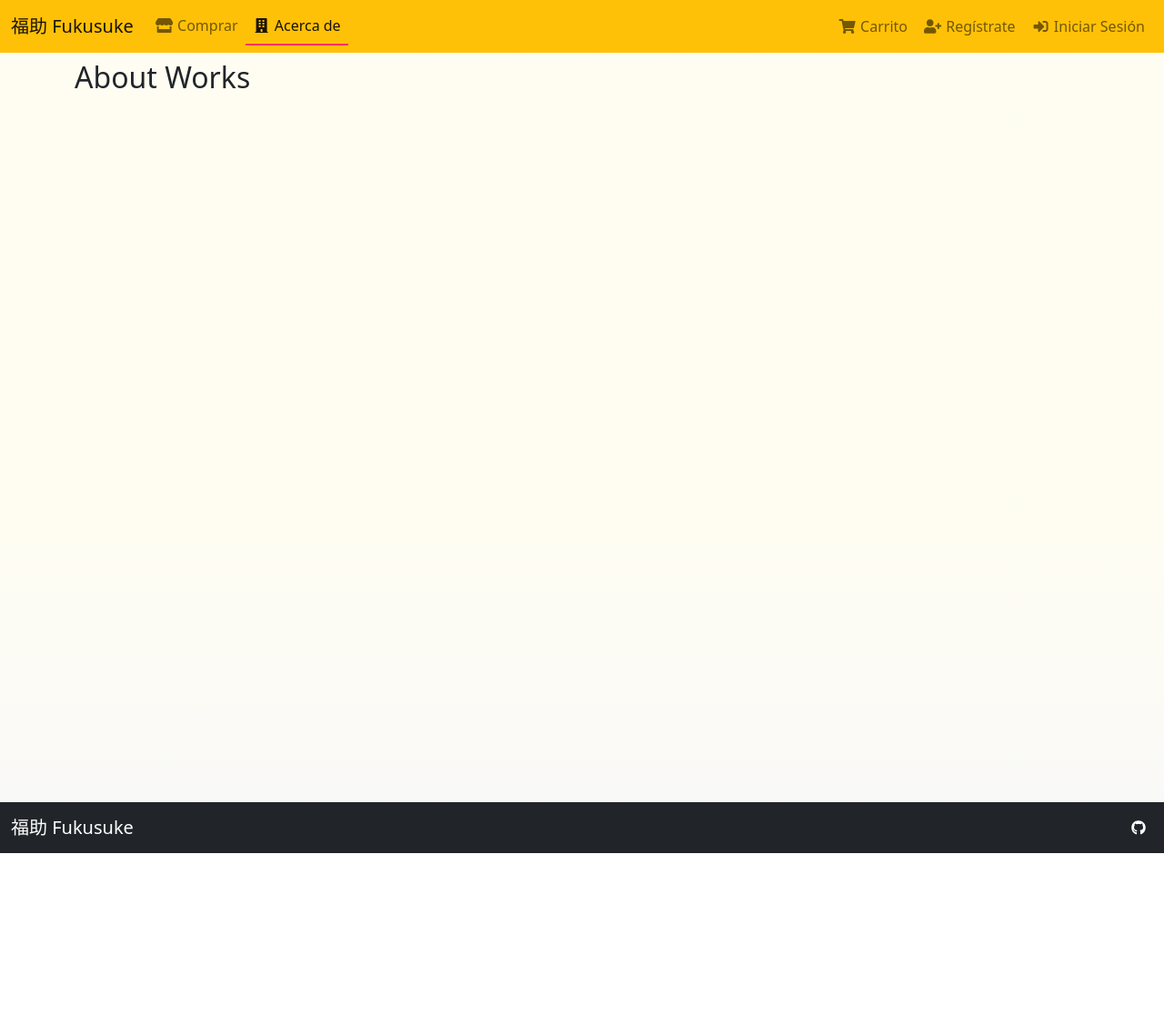
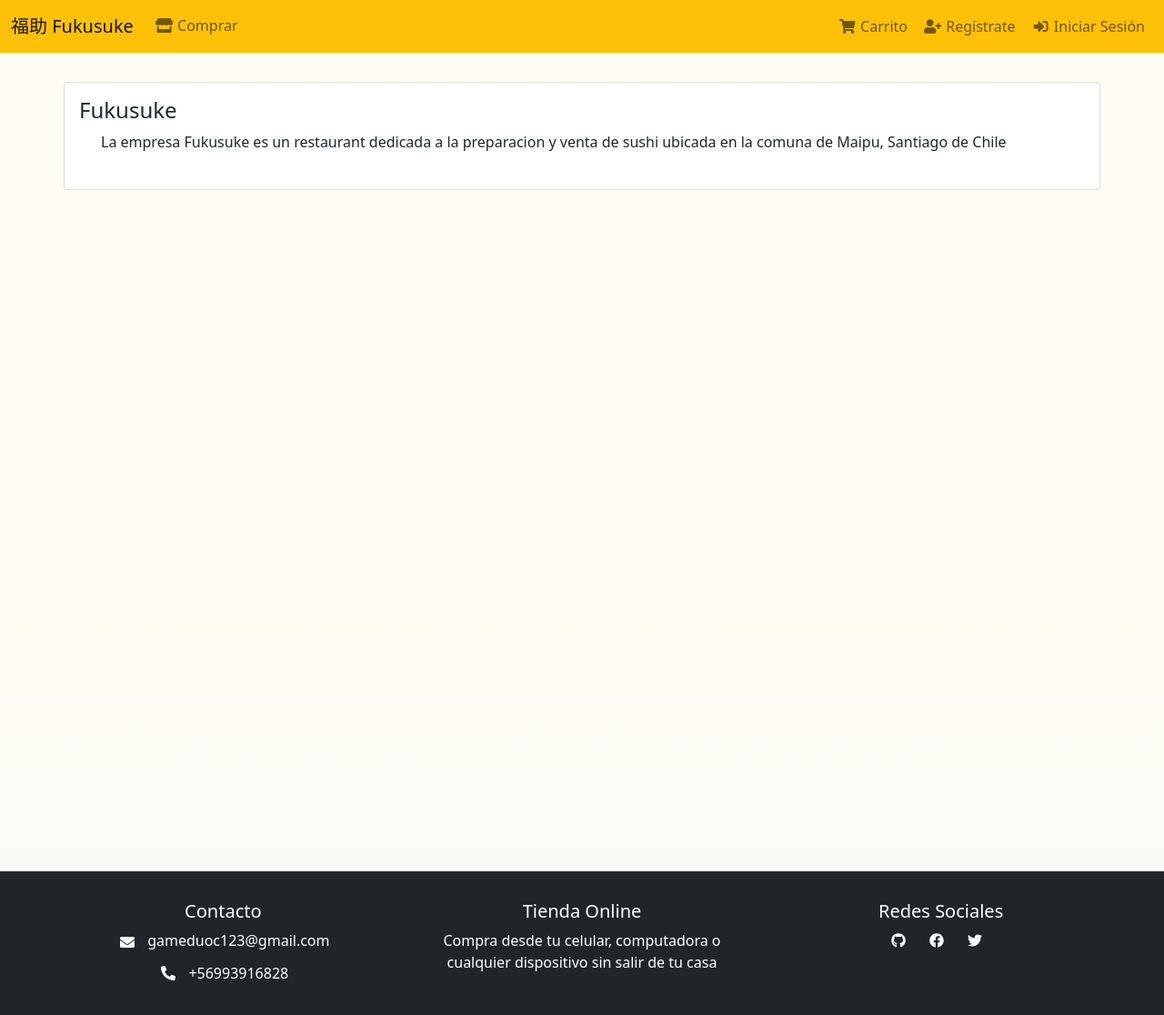
Before and after one commit to Giraalexis/Fukusuke, a Next.js app in the folder fukusuke-web/: page /about in a window 1280 px wide. Shown: the whole page at 91% size. Before the commit the page ends 938 px from the top, so only its background shows below. Built offline with nearby package versions, Linux system fonts and the light colour scheme.

Commit message:
Mejorar Foteer, corregir error http 2 veces

```diff
--- a/fukusuke-web/components/Cart.js
+++ b/fukusuke-web/components/Cart.js
@@ -138,7 +138,7 @@ const Cart = (props)=>{
 
   return(
     <div>
-      <a className="nav-link btn d-flex justify-content-center align-items-center" onClick={handleShow} onClick={refreshCart} data-bs-toggle="modal" data-bs-target="#CartModal">
+      <a className="nav-link btn d-flex justify-content-center align-items-center" onClick={handleShow,refreshCart} data-bs-toggle="modal" data-bs-target="#CartModal">
       <FontAwesomeIcon  icon={faShoppingCart} style={{width: "1.2em",marginRight:'5px'}}/>
         Carrito
       </a>
--- a/fukusuke-web/components/Footer.js
+++ b/fukusuke-web/components/Footer.js
@@ -1,19 +1,40 @@
 import Link from "next/link";
 import {FontAwesomeIcon} from '@fortawesome/react-fontawesome'
-import {} from '@fortawesome/free-solid-svg-icons' //FAS --> SOLIDO
-import {faGithub} from '@fortawesome/free-brands-svg-icons' //FAB --> MARCA
+import {faEnvelope,faPhoneAlt} from '@fortawesome/free-solid-svg-icons' //FAS --> SOLIDO
+import {faGithub,faFacebook,faTwitter} from '@fortawesome/free-brands-svg-icons' //FAB --> MARCA
 
 
 const Footer = () => (
-  <nav className="navbar navbar-expand-lg navbar-dark bg-dark mt-4 hide-print">
-    <div className="container-fluid">
-      <div className="d-flex">
-        <Link href="/"><a className="navbar-brand">福助 Fukusuke</a></Link>
+  <nav style={{marginTop:'100px'}} className="navbar navbar-expand-lg navbar-dark bg-dark  pt-4 hide-print">
+    <div className="container-fluid row align-items-start justify-content-around  m-4 mt-2 text-center">
+      <div className="col-lg-4 col-md-6 col-sm-12">
+        <h5 className="text-white ">Contacto</h5>
+        <div className="d-flex align-items-center justify-content-center mt-2">
+          <FontAwesomeIcon  icon={faEnvelope} style={{width: "1.5em", color: 'white',marginRight:'10px'}}/>
+          <p className="text-white mb-1">gameduoc123@gmail.com</p>
+        </div>
+        <div className="d-flex align-items-center justify-content-center mt-2">
+          <FontAwesomeIcon  icon={faPhoneAlt} style={{width: "1.5em", color: 'white',marginRight:'10px'}}/>
+          <p className="text-white mb-0">+56993916828</p>
+        </div>
       </div>
-      <div className="d-flex">
-        <a href="https://github.com/Giraalexis/Fukusuke" target="_blank">
-          <FontAwesomeIcon  icon={faGithub} style={{width: "2em", color: 'white'}}/>
-        </a>
+      <div className="col-lg-4 col-md-6 col-sm-12">
+        <h5 className="text-white ">Tienda Online</h5>
+        <p className="text-white">Compra desde tu celular, computadora o cualquier dispositivo sin salir de tu casa</p>
+      </div>
+      <div className="col-lg-4 col-md-6 col-sm-12">
+        <h5 className="text-white">Redes Sociales</h5>
+        <div className="">
+          <a href="https://github.com/Giraalexis/Fukusuke" target="_blank" style={{paddingRight:'10px'}}>
+            <FontAwesomeIcon  icon={faGithub} style={{width: "2em", color: 'white'}}/>
+          </a>
+          <a href="https://facebook.com" target="_blank" style={{paddingRight:'10px'}}>
+            <FontAwesomeIcon  icon={faFacebook} style={{width: "2em", color: 'white'}}/>
+          </a>
+          <a href="https://twitter.com" target="_blank" style={{paddingRight:'10px'}}>
+            <FontAwesomeIcon  icon={faTwitter} style={{width: "2em", color: 'white'}}/>
+          </a>
+        </div>
 
       </div>
 
--- a/fukusuke-web/components/Navigation.js
+++ b/fukusuke-web/components/Navigation.js
@@ -51,7 +51,7 @@ const Navigation = () => {
               <FontAwesomeIcon  icon={faStore} style={{width: "1.2em",marginRight:'5px'}}/>
               Comprar</a>
             </Link>
-            <Link href="/about"><a className={"nav-link"+(router.asPath == "/about" ?" active" : "")}>
+            <Link href="/about" ><a style={{display: 'none'}} className={"nav-link"+(router.asPath == "/about" ?" active" : "")}>
               <FontAwesomeIcon  icon={faBuilding} style={{width: "1.2em",marginRight:'5px'}}/>
               Acerca de</a>
             </Link>
--- a/fukusuke-web/pages/about.js
+++ b/fukusuke-web/pages/about.js
@@ -1,9 +1,5 @@
 import Head from 'next/head'
 import Container from '../components/Container';
-import CardProducto from '../components/card/CardProducto';
-import axios from 'axios'
-import fetch from "isomorphic-unfetch";
-import Carousel from '../components/Carousel'
 
 const About = (props)=> {
   return (
@@ -11,7 +7,16 @@ const About = (props)=> {
       <Head>
         <title>Fukusuke | About</title>
       </Head>
-      <h2>About Works</h2>
+      <div className="row mt-4">
+        <div className="col-lg-10 col-md-10 col-sm-12 mx-auto card card-body">
+          <h4>Fukusuke</h4>
+          <p className="m-4 mt-0">
+            La empresa Fukusuke es un restaurant dedicada a la preparacion y venta de sushi ubicada en la comuna de Maipu, Santiago de Chile
+
+          </p>
+        </div>
+      </div>
+
     </Container>
   )
 }
--- a/fukusuke-web/pages/index.js
+++ b/fukusuke-web/pages/index.js
@@ -9,7 +9,7 @@ export async function getServerSideProps(){
   //obtener datos
   let res = ''
   try{
-    res = await fetch('http://http://168.138.144.35:8000/api/product-list');
+    res = await fetch('http://168.138.144.35:8000/api/product-list');
   }catch(e){
     res = await fetch('http://localhost:8000/api/product-list');
   }
```
Also changed, not shown: 1 other file (tests, documents, lock files or other folders).
